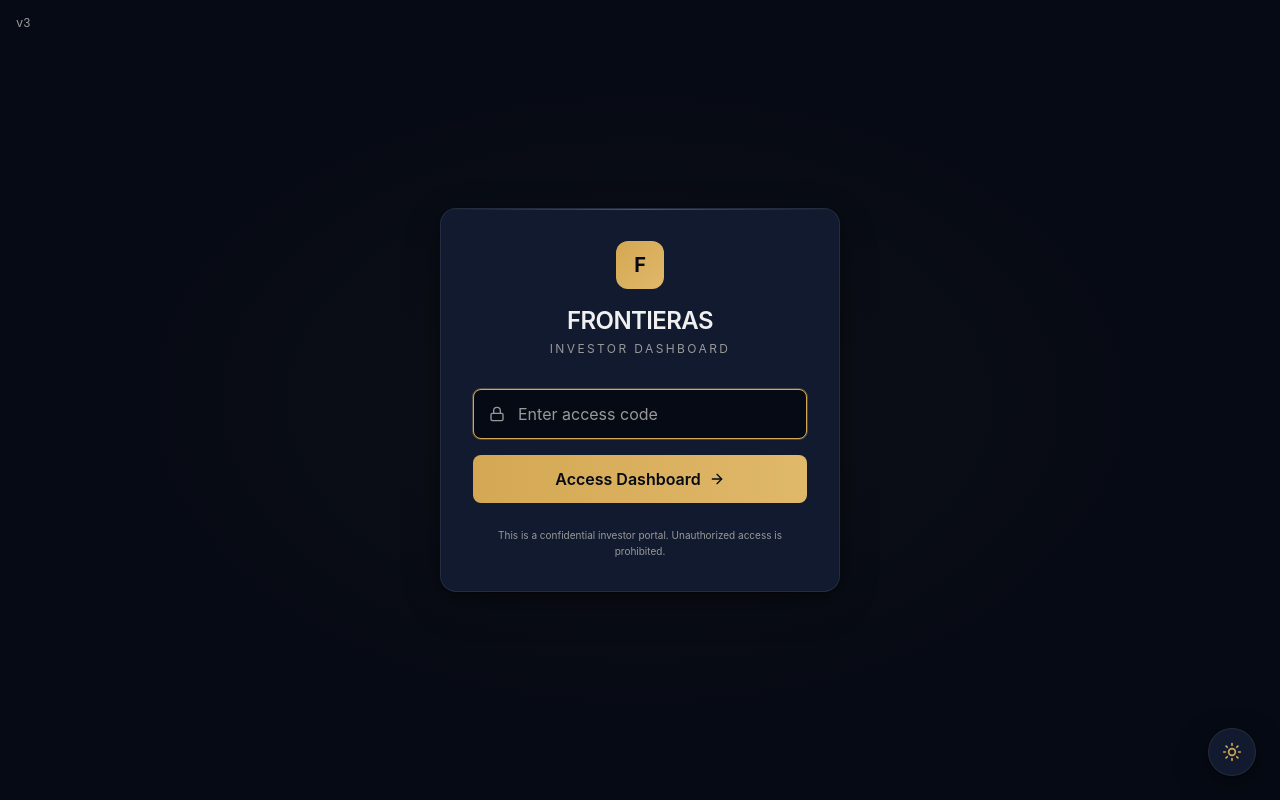
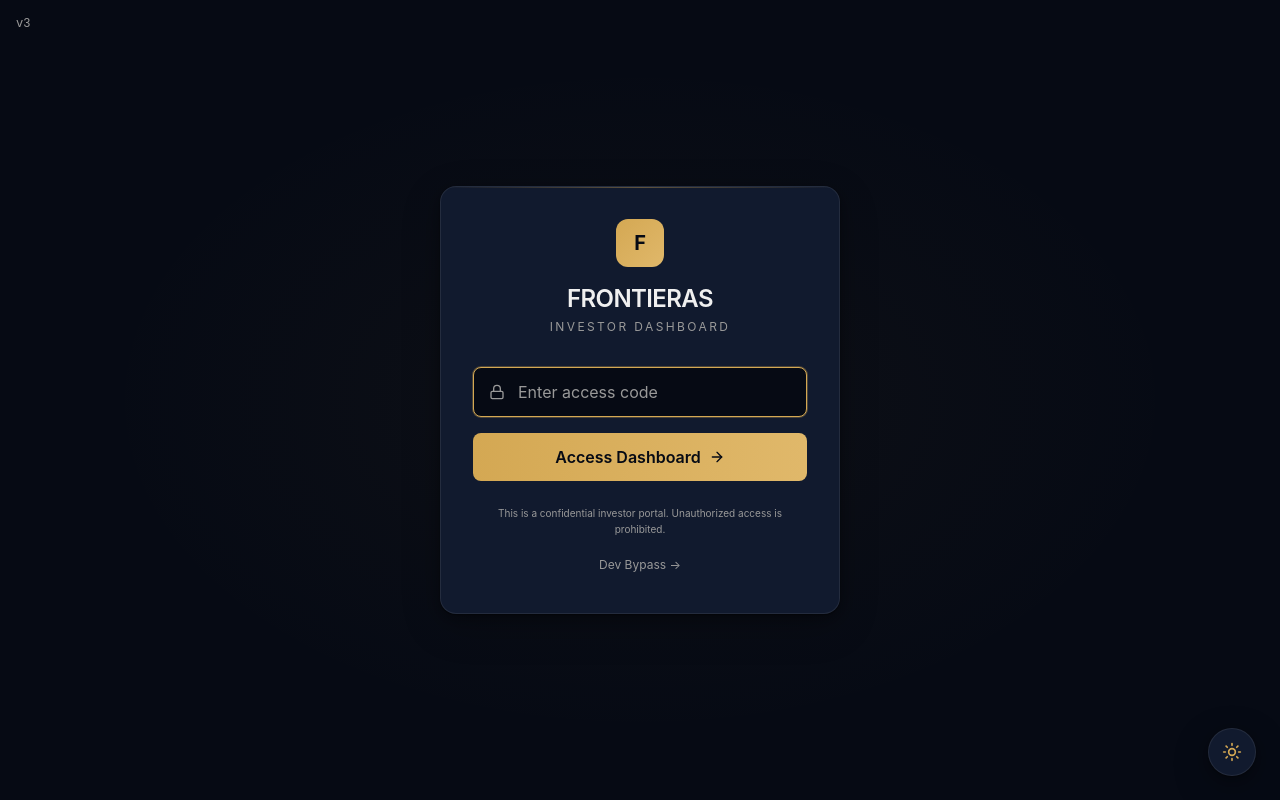
Before and after one commit to sovereignmedia/fas-dashboard-v3, a Next.js app: page / in a window 1280 px wide. Built offline with nearby package versions, Linux system fonts and the light colour scheme.

Commit message:
feat: add dev bypass button to login screen for faster testing
https://claude.ai/code/session_01MeHFo4Sv3ni8NWMKycWRkF

```diff
--- a/components/layout/PasswordGate.tsx
+++ b/components/layout/PasswordGate.tsx
@@ -111,6 +111,17 @@ export default function PasswordGate({ children }: PasswordGateProps) {
           <p className="text-[10px] text-text-tertiary text-center mt-6 leading-relaxed">
             This is a confidential investor portal. Unauthorized access is prohibited.
           </p>
+
+          <button
+            type="button"
+            onClick={() => {
+              sessionStorage.setItem('fas-authenticated', 'true');
+              setAuthenticated(true);
+            }}
+            className="w-full mt-3 text-xs text-text-tertiary hover:text-accent-gold transition-colors duration-200 py-2"
+          >
+            Dev Bypass &rarr;
+          </button>
         </div>
       </div>
     </div>
```
